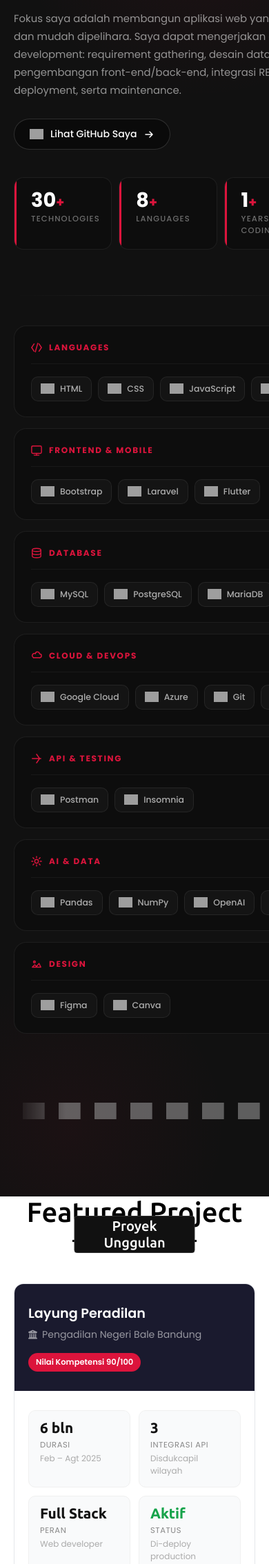
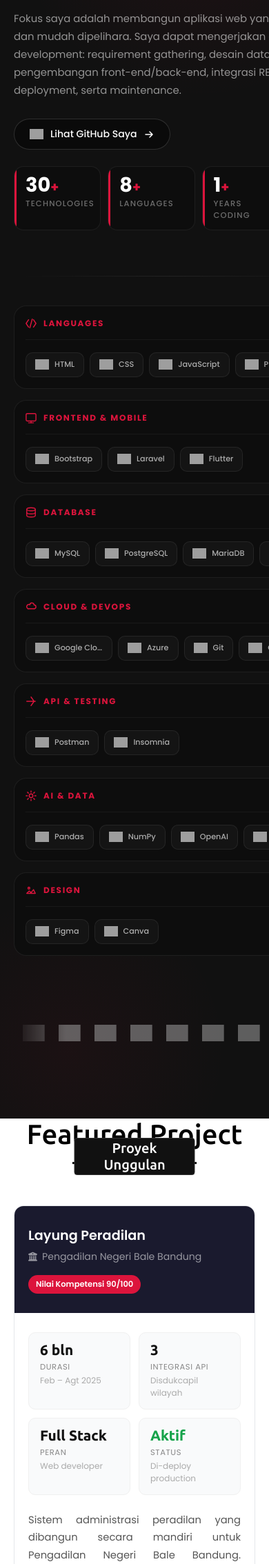
Before and after one commit to tonnyheru/portofolio-tonnyheru, a PHP site: page / in a window 390 px wide. Shown: the part 2740-5008 px from the top of the page at 69% size. Run offline with PHP 8.4, Linux system fonts and the light colour scheme; some libraries are stand-ins or nearby versions; grey boxes are pictures that could not be loaded.

Commit message:
fix mobile skills overflow

```diff
--- a/style.css
+++ b/style.css
@@ -2217,6 +2217,7 @@ footer .footer-copy {
     height: 1px;
     background: linear-gradient(to right, transparent, rgba(255,255,255,0.05) 30%, rgba(255,255,255,0.05) 70%, transparent);
 }
+
 /* ===== MOBILE FIX — overflow horizontal ===== */
 html, body {
     overflow-x: hidden;
@@ -2266,4 +2267,56 @@ html, body {
     .project-stats {
         grid-template-columns: 1fr 1fr;
     }
-}
+
+    /* ===== FIX MOBILE SKILLS ===== */
+    .skills-tool-grid {
+        display: flex;
+        flex-wrap: wrap;
+        gap: 8px;
+    }
+
+    .sk-tool {
+        flex: 0 0 auto;
+        max-width: calc(50% - 4px);
+    }
+
+    .sk-tool span {
+        font-size: 0.7rem;
+        white-space: nowrap;
+        overflow: hidden;
+        text-overflow: ellipsis;
+        max-width: 70px;
+    }
+
+    .skills-marquee-wrap {
+        overflow: hidden;
+        max-width: 100%;
+    }
+
+    .skills-marquee-track {
+        overflow: hidden;
+        max-width: 100%;
+    }
+
+    .skills-section-divider {
+        padding: 0 10px;
+    }
+
+    .skills-section-divider span {
+        font-size: 0.55rem;
+        white-space: normal;
+        text-align: center;
+    }
+
+    .skills-group {
+        padding: 16px;
+    }
+
+    .skills-intro {
+        gap: 24px;
+    }
+
+    .skills-stat-card {
+        padding: 12px 16px;
+    }
+}
```
